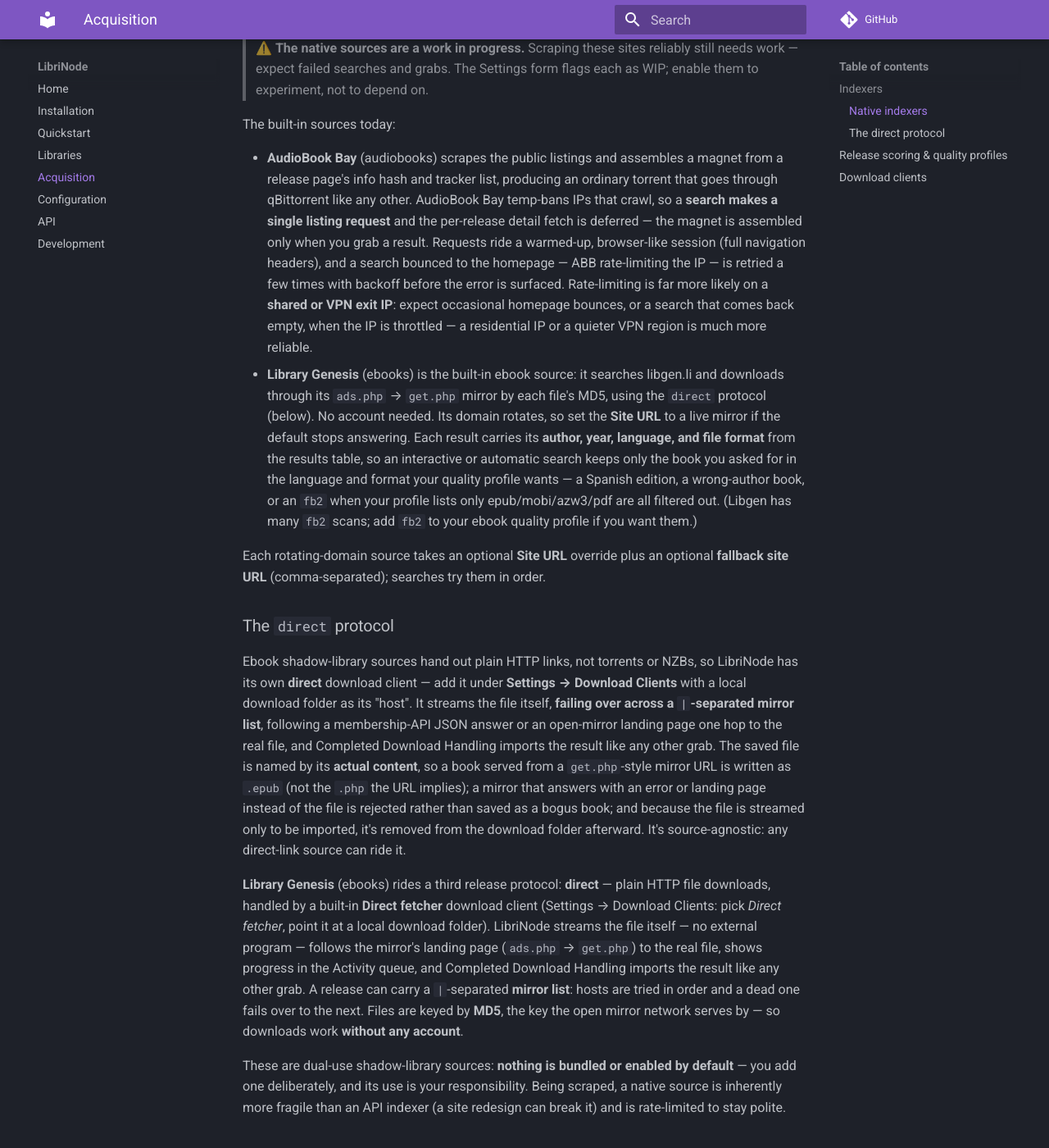
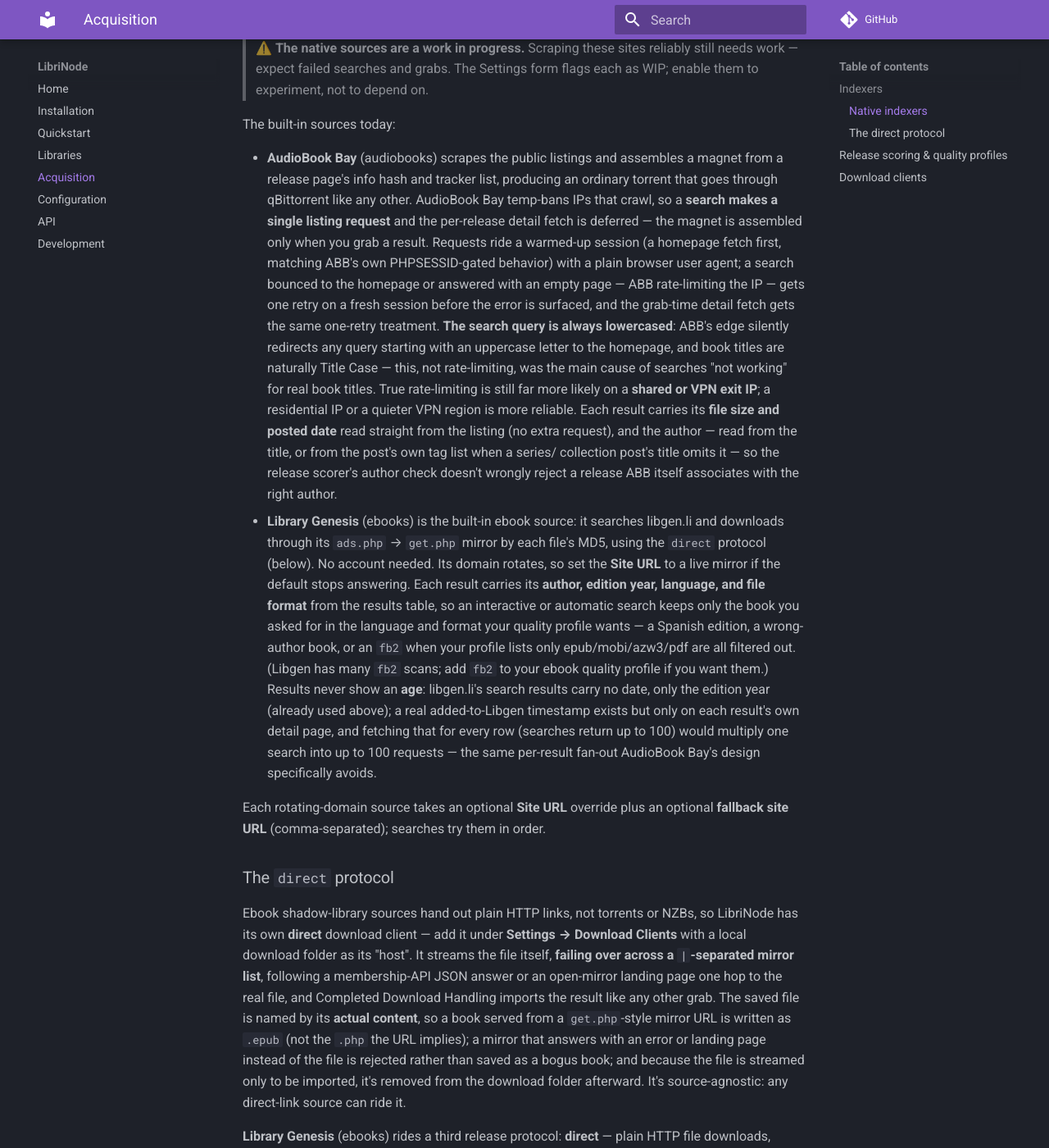
Before and after one commit to obstruct-exit-emit/LibriNode, an MkDocs documentation site: the page built from docs/acquisition.md, in a window 1280 px wide and 1400 px high, scrolled down 861 px. Shown: the whole window at 82% size. Built offline with MkDocs 1.6.1 and Material for MkDocs 9.7.7, drawn with Linux system fonts in a browser that asks for light colours; comment, search, counter and statistics services are not loaded.

Commit message:
Docs: catch up acquisition.md and CHANGELOG.md on this session's ABB/Libgen work
docs/acquisition.md's AudioBook Bay description had drifted from the code:
it still said requests carry "full browser navigation headers" (dropped in
ad42ee9, months ago) and framed occasional failures as purely rate-limiting,
with no mention of the query-capitalization bug that was the actual main
cause, or of the retry/hash/Keywords/size/date work from this session. Both
files now describe: query lowercasing as the real fix (not just "retry
harder"), one-retry-on-empty-page alongside one-retry-on-redirect, the
grab-time retry, wider hash extraction, the Keywords author fallback, and
size/posted-date now coming from the listing. Libgen's entry gained a note
on why it never shows an age (real "added" dates only exist per-file, one
request each — the exact per-result fan-out ABB's own design avoids).

CHANGELOG's Unreleased section gained matching Added/Fixed entries for the
same work, plus the release-browser "N/A" vs hidden-for-usenet swarm display
and the new "direct" protocol filter.

Co-Authored-By: Claude Sonnet 5 <noreply@anthropic.com>

```diff
--- a/docs/acquisition.md
+++ b/docs/acquisition.md
@@ -44,22 +44,37 @@ The built-in sources today:
   torrent that goes through qBittorrent like any other. AudioBook Bay temp-bans
   IPs that crawl, so a **search makes a single listing request** and the
   per-release detail fetch is deferred — the magnet is assembled only when you
-  grab a result. Requests ride a warmed-up, browser-like session (full
-  navigation headers), and a search bounced to the homepage — ABB rate-limiting
-  the IP — is retried a few times with backoff before the error is surfaced.
-  Rate-limiting is far more likely on a **shared or VPN exit IP**: expect
-  occasional homepage bounces, or a search that comes back empty, when the IP is
-  throttled — a residential IP or a quieter VPN region is much more reliable.
+  grab a result. Requests ride a warmed-up session (a homepage fetch first,
+  matching ABB's own PHPSESSID-gated behavior) with a plain browser user agent;
+  a search bounced to the homepage or answered with an empty page — ABB
+  rate-limiting the IP — gets one retry on a fresh session before the error is
+  surfaced, and the grab-time detail fetch gets the same one-retry treatment.
+  **The search query is always lowercased**: ABB's edge silently redirects any
+  query starting with an uppercase letter to the homepage, and book titles are
+  naturally Title Case — this, not rate-limiting, was the main cause of
+  searches "not working" for real book titles. True rate-limiting is still far
+  more likely on a **shared or VPN exit IP**; a residential IP or a quieter VPN
+  region is more reliable. Each result carries its **file size and posted
+  date** read straight from the listing (no extra request), and the author —
+  read from the title, or from the post's own tag list when a series/
+  collection post's title omits it — so the release scorer's author check
+  doesn't wrongly reject a release ABB itself associates with the right author.
 - **Library Genesis** (ebooks) is the built-in ebook source: it searches
   libgen.li and downloads through its `ads.php` → `get.php` mirror by each
   file's MD5, using the `direct` protocol (below). No account needed. Its
   domain rotates, so set the **Site URL** to a live mirror if the default
-  stops answering. Each result carries its **author, year, language, and file
-  format** from the results table, so an interactive or automatic search keeps
-  only the book you asked for in the language and format your quality profile
-  wants — a Spanish edition, a wrong-author book, or an `fb2` when your profile
-  lists only epub/mobi/azw3/pdf are all filtered out. (Libgen has many `fb2`
-  scans; add `fb2` to your ebook quality profile if you want them.)
+  stops answering. Each result carries its **author, edition year, language,
+  and file format** from the results table, so an interactive or automatic
+  search keeps only the book you asked for in the language and format your
+  quality profile wants — a Spanish edition, a wrong-author book, or an `fb2`
+  when your profile lists only epub/mobi/azw3/pdf are all filtered out.
+  (Libgen has many `fb2` scans; add `fb2` to your ebook quality profile if you
+  want them.) Results never show an **age**: libgen.li's search results carry
+  no date, only the edition year (already used above); a real added-to-Libgen
+  timestamp exists but only on each result's own detail page, and fetching
+  that for every row (searches return up to 100) would multiply one search
+  into up to 100 requests — the same per-result fan-out AudioBook Bay's design
+  specifically avoids.
 
 Each rotating-domain source takes an optional **Site URL** override plus an
 optional **fallback site URL** (comma-separated); searches try them in order.
```
Also changed, not shown: CHANGELOG.md (+29 -0 lines).
